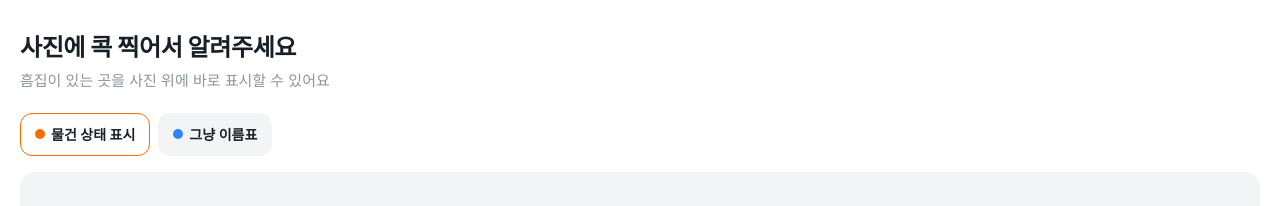
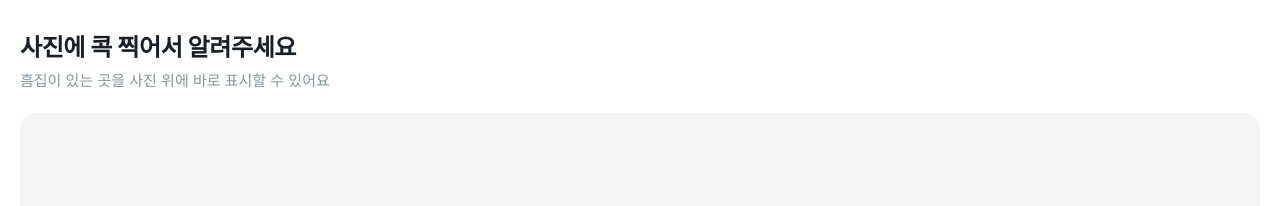
Before and after one commit to Alioth-91/app-in-toss, a React (Vite) app in the folder kokkok/: page / in a window 1280 px wide. Shown: the top 206 px of the page. Built offline with nearby package versions, Linux system fonts and the light colour scheme; what @apps-in-toss/web-framework, @toss/tds-mobile-ait would draw is missing.

Commit message:
refactor: 프리셋 버튼 제거 및 뱃지 색 고정
아직 없는 기능의 버튼을 지금 보여주지 않도록 제거

```diff
--- a/kokkok/src/App.css
+++ b/kokkok/src/App.css
@@ -21,37 +21,6 @@
   margin: 0 0 20px;
   color: var(--text-weak);
   font-size: 15px;
-}
-
-.presets {
-  display: flex;
-  gap: 8px;
-  margin-bottom: 16px;
-}
-
-.preset {
-  display: flex;
-  align-items: center;
-  gap: 6px;
-  padding: 10px 14px;
-  border: 1.5px solid transparent;
-  border-radius: 12px;
-  background: var(--bg-weak);
-  color: var(--text);
-  font: inherit;
-  font-size: 14px;
-  font-weight: 600;
-  cursor: pointer;
-}
-
-.preset.on {
-  background: #fff;
-}
-
-.dot {
-  width: 10px;
-  height: 10px;
-  border-radius: 50%;
 }
 
 .preview,
--- a/kokkok/src/App.tsx
+++ b/kokkok/src/App.tsx
@@ -3,14 +3,13 @@ import Home from "./screens/Home";
 import Tagging from "./screens/Tagging";
 import { isMockEnv, pickPhoto, saveImage } from "./lib/bridge";
 import { composeImage } from "./lib/compose";
-import type { Photo, PresetKey, Screen, Tag } from "./types";
+import type { Photo, Screen, Tag } from "./types";
 import "./App.css";
 
 export default function App() {
   const [screen, setScreen] = useState<Screen>("home");
   const [photo, setPhoto] = useState<Photo | null>(null);
   const [tags, setTags] = useState<Tag[]>([]);
-  const [preset, setPreset] = useState<PresetKey>("condition");
   const [loading, setLoading] = useState(false);
   const [message, setMessage] = useState<string | null>(null);
   const [saving, setSaving] = useState(false);
@@ -80,7 +79,7 @@ export default function App() {
     setMessage(null);
 
     try {
-      const dataUrl = await composeImage(photo, tags, preset);
+      const dataUrl = await composeImage(photo, tags);
       // 공유 시트를 띄우고 바로 반환합니다. 사용자가 저장했는지 취소했는지 알 수 없으므로
       // 성공 문구를 띄우지 않습니다. (DECISIONS D-014)
       await saveImage(dataUrl, `kokkok-${Date.now()}.jpg`);
@@ -96,19 +95,16 @@ export default function App() {
     <>
       {screen === "home" || photo == null ? (
         <Home
-          preset={preset}
           loading={loading}
           message={message}
           photo={photo}
           tagCount={tags.length}
-          onChangePreset={setPreset}
           onPick={handlePick}
           onResume={handleResume}
         />
       ) : (
         <Tagging
           photo={photo}
-          preset={preset}
           onBack={() => setScreen("home")}
           tags={tags}
           onAddTag={handleAddTag}
--- a/kokkok/src/components/LabelSheet.tsx
+++ b/kokkok/src/components/LabelSheet.tsx
@@ -1,10 +1,7 @@
 import { BottomSheet, Button, TextField } from "@toss/tds-mobile";
-import { PRESETS } from "../types";
-import type { PresetKey } from "../types";
 
 type Props = {
   open: boolean;
-  preset: PresetKey;
   draft: string;
   onDraftChange: (value: string) => void;
   onClose: () => void;
@@ -23,7 +20,6 @@ type Props = {
  */
 export default function LabelSheet({
   open,
-  preset,
   draft,
   onDraftChange,
   onClose,
@@ -32,7 +28,7 @@ export default function LabelSheet({
 }: Props) {
   return (
     <BottomSheet open={open} onDimmerClick={onClose} hasTextField>
-      <BottomSheet.Header>{PRESETS[preset].sheetTitle}</BottomSheet.Header>
+      <BottomSheet.Header>어떤 흠집인가요?</BottomSheet.Header>
       <BottomSheet.HeaderDescription>
         한 줄로 짧게 써요
       </BottomSheet.HeaderDescription>
@@ -40,7 +36,7 @@ export default function LabelSheet({
       <TextField
         variant="box"
         value={draft}
-        placeholder={PRESETS[preset].placeholder}
+        placeholder="예: 오른쪽 아래 살짝 긁힘"
         onChange={(event) => onDraftChange(event.target.value)}
       />
 
--- a/kokkok/src/components/TagList.tsx
+++ b/kokkok/src/components/TagList.tsx
@@ -1,9 +1,8 @@
-import { PRESETS } from "../types";
-import type { PresetKey, Tag } from "../types";
+import { BADGE_COLOR } from "../types";
+import type { Tag } from "../types";
 
 type Props = {
   tags: Tag[];
-  preset: PresetKey;
   onSelect: (id: string) => void;
 };
 
@@ -13,7 +12,7 @@ type Props = {
  * 줄을 눌러도 설명 입력 시트가 열립니다. 사진 위 뱃지는 작고 손가락에 가려지는데
  * 이 줄은 넓어서 누르기 쉽습니다.
  */
-export default function TagList({ tags, preset, onSelect }: Props) {
+export default function TagList({ tags, onSelect }: Props) {
   if (tags.length === 0) {
     return null;
   }
@@ -27,10 +26,7 @@ export default function TagList({ tags, preset, onSelect }: Props) {
             className="tagRow"
             onClick={() => onSelect(tag.id)}
           >
-            <span
-              className="rowBadge"
-              style={{ background: PRESETS[preset].badgeColor }}
-            >
+            <span className="rowBadge" style={{ background: BADGE_COLOR }}>
               {index + 1}
             </span>
             <span className={tag.label === "" ? "rowLabel empty" : "rowLabel"}>
--- a/kokkok/src/lib/compose.ts
+++ b/kokkok/src/lib/compose.ts
@@ -3,8 +3,8 @@
  *
  * 사진 + 번호 뱃지 + 하단 설명 목록을 한 장으로 만듭니다.
  */
-import { PRESETS } from "../types";
-import type { Photo, PresetKey, Tag } from "../types";
+import { BADGE_COLOR } from "../types";
+import type { Photo, Tag } from "../types";
 
 const FONT_STACK = `-apple-system, BlinkMacSystemFont, "Apple SD Gothic Neo", "Malgun Gothic", system-ui, sans-serif`;
 
@@ -45,11 +45,7 @@ function fitOneLine(
  * 사진이 주 콘텐츠라 PNG는 파일이 3~5배 커지고, 메모리 제약이 있는 WebView에서 불리합니다.
  * 하단 설명 텍스트가 뭉개져 보이면 그때 PNG로 바꿉니다.
  */
-export async function composeImage(
-  photo: Photo,
-  tags: Tag[],
-  preset: PresetKey,
-): Promise<string> {
+export async function composeImage(photo: Photo, tags: Tag[]): Promise<string> {
   const img = await loadImage(photo.dataUri);
 
   // 설명이 없는 표시는 목록에서 뺍니다. 빈 줄만 남으면 저장물이 지저분해집니다.
@@ -77,8 +73,6 @@ export async function composeImage(
 
   ctx.drawImage(img, 0, 0, width, photo.height);
 
-  const badgeColor = PRESETS[preset].badgeColor;
-
   // 사진 위 번호 뱃지
   const radius = width * 0.035;
 
@@ -89,7 +83,7 @@ export async function composeImage(
 
     ctx.beginPath();
     ctx.arc(cx, cy, radius, 0, Math.PI * 2);
-    ctx.fillStyle = badgeColor;
+    ctx.fillStyle = BADGE_COLOR;
     ctx.fill();
     ctx.lineWidth = radius * 0.14;
     ctx.strokeStyle = "#fff";
@@ -119,7 +113,7 @@ export async function composeImage(
 
     ctx.beginPath();
     ctx.arc(pad + rowBadgeRadius, cy, rowBadgeRadius, 0, Math.PI * 2);
-    ctx.fillStyle = badgeColor;
+    ctx.fillStyle = BADGE_COLOR;
     ctx.fill();
 
     ctx.fillStyle = "#fff";
--- a/kokkok/src/screens/Home.tsx
+++ b/kokkok/src/screens/Home.tsx
@@ -1,26 +1,21 @@
 import { useState } from "react";
 import DiscardDialog from "../components/DiscardDialog";
-import type { Photo, PresetKey } from "../types";
-import { PRESETS } from "../types";
+import type { Photo } from "../types";
 
 type Props = {
-  preset: PresetKey;
   loading: boolean;
   message: string | null;
   photo: Photo | null;
   tagCount: number;
-  onChangePreset: (preset: PresetKey) => void;
   onPick: () => void;
   onResume: () => void;
 };
 
 export default function Home({
-  preset,
   loading,
   message,
   photo,
   tagCount,
-  onChangePreset,
   onPick,
   onResume,
 }: Props) {
@@ -42,29 +37,6 @@ export default function Home({
         <h1 className="headline">사진에 콕 찍어서 알려주세요</h1>
 
         <p className="sub">흠집이 있는 곳을 사진 위에 바로 표시할 수 있어요</p>
-
-        <div className="presets">
-          {(Object.keys(PRESETS) as PresetKey[]).map((key) => (
-            <button
-              key={key}
-              type="button"
-              className={`preset ${preset === key ? "on" : ""}`}
-              style={
-                preset === key
-                  ? { borderColor: PRESETS[key].badgeColor }
-                  : undefined
-              }
-              onClick={() => onChangePreset(key)}
-            >
-              <span
-                className="dot"
-                style={{ background: PRESETS[key].badgeColor }}
-              />
-
-              {PRESETS[key].title}
-            </button>
-          ))}
-        </div>
 
         <div className="preview">
           {photo == null ? (
--- a/kokkok/src/screens/Tagging.tsx
+++ b/kokkok/src/screens/Tagging.tsx
@@ -3,12 +3,11 @@ import LabelSheet from "../components/LabelSheet";
 import TagList from "../components/TagList";
 import { useBackEvent } from "../lib/useBackEvent";
 import { usePinGestures } from "../lib/usePinGestures";
-import { PRESETS } from "../types";
-import type { Photo, PresetKey, Tag } from "../types";
+import { BADGE_COLOR } from "../types";
+import type { Photo, Tag } from "../types";
 
 type Props = {
   photo: Photo;
-  preset: PresetKey;
   tags: Tag[];
   onAddTag: (x: number, y: number) => void;
   onMoveTag: (id: string, x: number, y: number) => void;
@@ -21,7 +20,6 @@ type Props = {
 
 export default function Tagging({
   photo,
-  preset,
   tags,
   onAddTag,
   onMoveTag,
@@ -109,7 +107,7 @@ export default function Tagging({
                 style={{
                   left: `${tag.x * 100}%`,
                   top: `${tag.y * 100}%`,
-                  background: PRESETS[preset].badgeColor,
+                  background: BADGE_COLOR,
                 }}
                 {...gestures.badge(tag.id)}
               >
@@ -119,7 +117,7 @@ export default function Tagging({
           </div>
         </div>
 
-        <TagList tags={tags} preset={preset} onSelect={openSheet} />
+        <TagList tags={tags} onSelect={openSheet} />
 
         <p className="meta">
           원본 크기 {photo.width} × {photo.height}
@@ -139,7 +137,6 @@ export default function Tagging({
 
       <LabelSheet
         open={editingId != null}
-        preset={preset}
         draft={draft}
         onDraftChange={setDraft}
         onClose={closeSheet}
--- a/kokkok/src/types.ts
+++ b/kokkok/src/types.ts
@@ -1,4 +1,4 @@
-export type Screen = 'home' | 'tagging' | 'done';
+export type Screen = "home" | "tagging" | "done";
 
 /** 앨범에서 고른 사진. width/height는 화면 크기가 아니라 자연 크기(합성 기준 좌표계). */
 export type Photo = {
@@ -15,22 +15,11 @@ export type Tag = {
   label: string;
 };
 
-export type PresetKey = 'condition' | 'nameplate';
-
-export const PRESETS: Record<
-  PresetKey,
-  { title: string; badgeColor: string; placeholder: string; sheetTitle: string }
-> = {
-  condition: {
-    title: '물건 상태 표시',
-    badgeColor: '#FF6B00',
-    placeholder: '예: 오른쪽 아래 살짝 긁힘',
-    sheetTitle: '어떤 흠집인가요?',
-  },
-  nameplate: {
-    title: '그냥 이름표',
-    badgeColor: '#3182F6',
-    placeholder: '예: 이 물건 이름은?',
-    sheetTitle: '뭐라고 적을까요?',
-  },
-};
+/**
+ * 뱃지 색. 화면과 합성 이미지가 같은 값을 씁니다.
+ *
+ * 프리셋(물건 상태 / 그냥 이름표) 2종이 있었지만 없앴습니다. 색과 안내 문구만
+ * 달라서 눌러도 티가 나지 않았고, 무엇이 바뀌는지 알 수 없는 선택지는
+ * 사용자를 헷갈리게 할 뿐이었습니다. (DECISIONS D-026)
+ */
+export const BADGE_COLOR = "#FF6B00";
```
